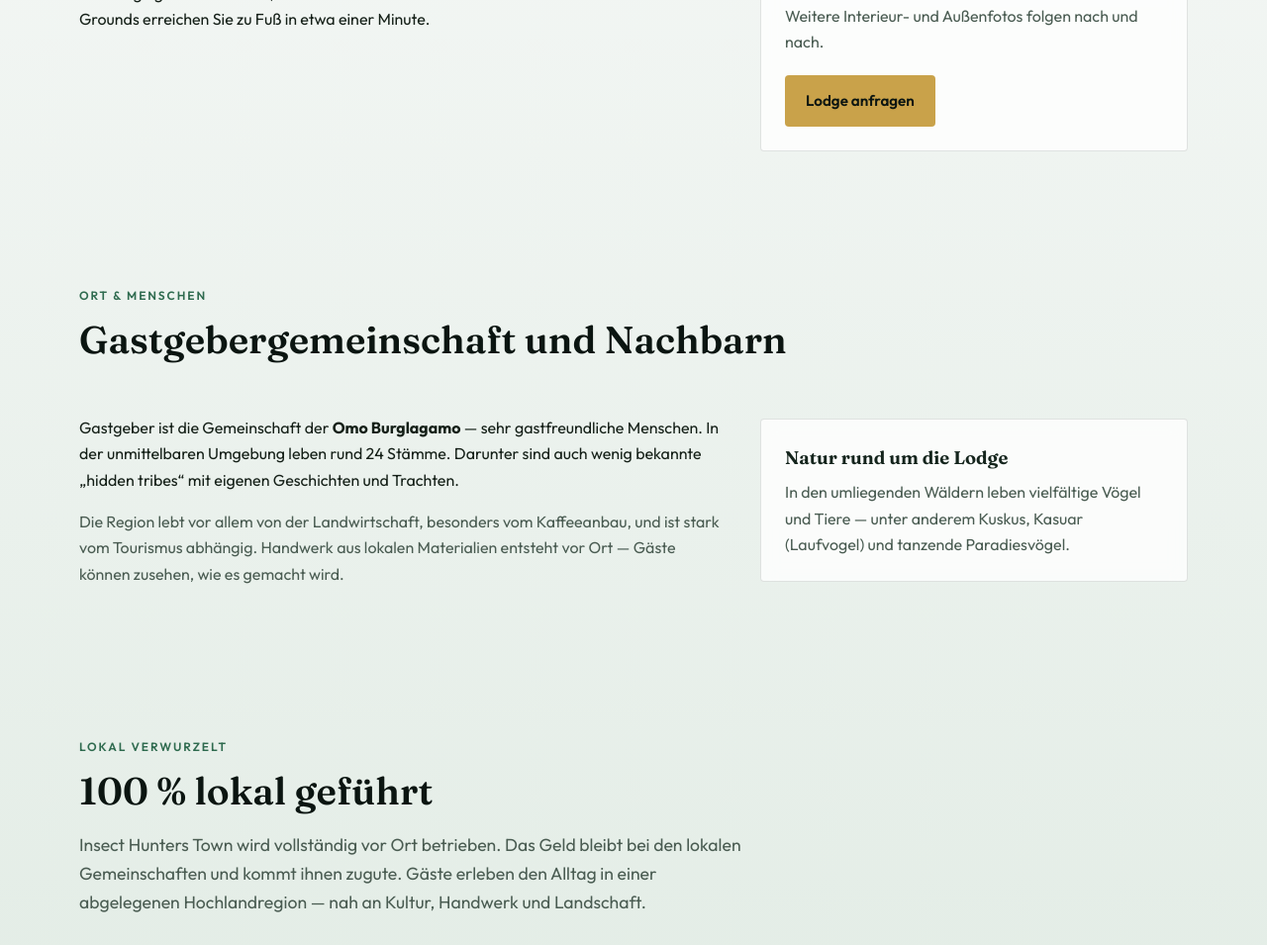
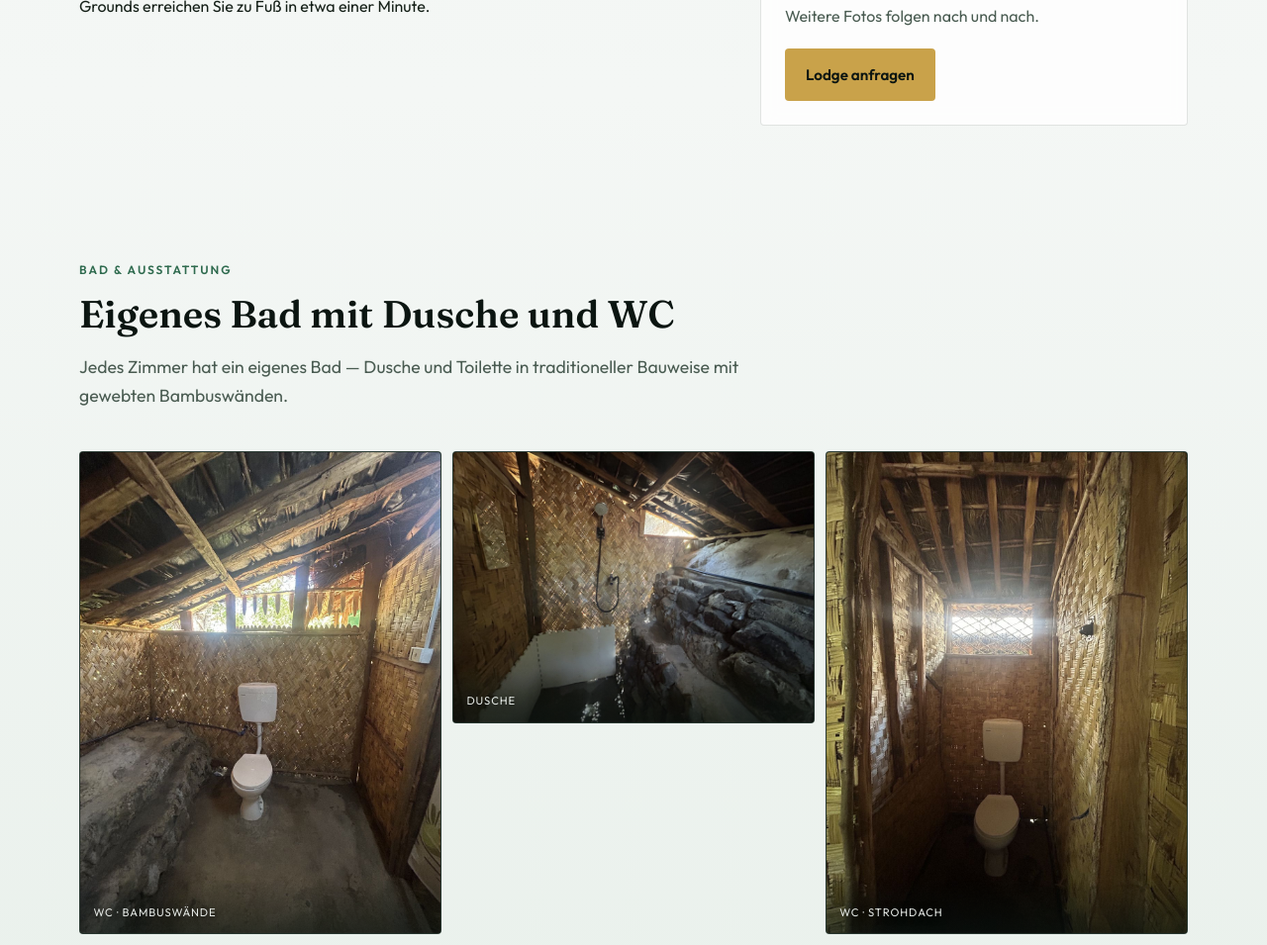
Before and after one commit to jari-alt/PNG, a website: page public/lodge.html in a window 1280 px wide. Shown: the part 1581-2536 px from the top of the page at 99% size. Drawn offline with Linux system fonts and the light colour scheme.

Commit message:
Add bathroom amenity interiors to lodge gallery
Web-optimized toilet and shower photos in a dedicated Bad
section; Single and exterior slots still pending.

Co-authored-by: jari-alt <jari-alt@users.noreply.github.com>

```diff
--- a/public/css/styles.css
+++ b/public/css/styles.css
@@ -644,6 +644,26 @@ h3 {
   padding: 1.5rem 0.85rem 0.75rem;
 }
 
+.gallery--amenities {
+  grid-template-columns: repeat(3, 1fr);
+  grid-template-rows: none;
+  min-height: 0;
+  margin-top: 1.5rem;
+}
+
+.gallery--amenities .gallery-item:first-child {
+  grid-row: auto;
+}
+
+.gallery--amenities .gallery-item {
+  min-height: 220px;
+  aspect-ratio: 3 / 4;
+}
+
+.gallery--amenities .gallery-item--wide {
+  aspect-ratio: 4 / 3;
+}
+
 /* Page hero (inner pages) */
 .page-hero {
   padding: 3.5rem 0 2rem;
@@ -966,6 +986,15 @@ textarea {
     grid-column: 1 / -1;
     min-height: 180px;
   }
+
+  .gallery--amenities {
+    grid-template-columns: 1fr;
+  }
+
+  .gallery--amenities .gallery-item:first-child {
+    grid-column: auto;
+    min-height: 220px;
+  }
 }
 
 @media (prefers-reduced-motion: reduce) {
--- a/public/lodge.html
+++ b/public/lodge.html
@@ -79,7 +79,7 @@
             <figcaption>Double · Insect-Hunter-Motiv</figcaption>
           </figure>
         </div>
-        <p class="muted reveal" style="margin:-1.5rem 0 2.5rem">Weitere Fotos folgen (Single, Bäder, Außenansichten).</p>
+        <p class="muted reveal" style="margin:-1.5rem 0 2.5rem">Weitere Zimmerfotos (z.&nbsp;B. Single) und Außenansichten folgen.</p>
 
         <div class="intro-grid">
           <div class="reveal">
@@ -95,9 +95,56 @@
               <li><strong>Single</strong> — mit eigenem Bad (Dusche und WC)</li>
               <li>Traditionelle Häuser und Restaurant vor Ort</li>
             </ul>
-            <p class="muted" style="margin:1rem 0 0">Weitere Interieur- und Außenfotos folgen nach und nach.</p>
+            <p class="muted" style="margin:1rem 0 0">Weitere Fotos folgen nach und nach.</p>
             <a class="btn btn-primary" href="kontakt.html" style="margin-top:1.25rem">Lodge anfragen</a>
           </aside>
+        </div>
+      </div>
+    </section>
+
+    <section class="section section-tight">
+      <div class="wrap">
+        <div class="section-head reveal">
+          <div>
+            <p class="eyebrow">Bad &amp; Ausstattung</p>
+            <h2>Eigenes Bad mit Dusche und WC</h2>
+            <p class="lead">Jedes Zimmer hat ein eigenes Bad — Dusche und Toilette in traditioneller Bauweise mit gewebten Bambuswänden.</p>
+          </div>
+        </div>
+        <div class="gallery gallery--amenities reveal" aria-label="Bad-Galerie">
+          <figure class="gallery-item gallery-item--photo">
+            <img
+              src="assets/lodge/bath-toilet-01.jpg"
+              width="1050"
+              height="1400"
+              alt="Toilette mit gewebten Bambuswänden und belüftetem Dachabschluss"
+              loading="lazy"
+              decoding="async"
+            >
+            <figcaption>WC · Bambuswände</figcaption>
+          </figure>
+          <figure class="gallery-item gallery-item--photo gallery-item--wide">
+            <img
+              src="assets/lodge/bath-shower-01.jpg"
+              width="1600"
+              height="1200"
+              alt="Dusche mit gewebten Wänden, Stein und silbernem Duschkopf"
+              loading="lazy"
+              decoding="async"
+            >
+            <figcaption>Dusche</figcaption>
+          </figure>
+          <figure class="gallery-item gallery-item--photo">
+            <img
+              src="assets/lodge/bath-toilet-02.jpg"
+              width="1050"
+              height="1400"
+              alt="Toilettenkabine mit Strohdach und Gitterfenster"
+              loading="lazy"
+              decoding="async"
+            >
+            <figcaption>WC · Strohdach</figcaption>
+          </figure>
         </div>
       </div>
     </section>
```
Also changed, not shown: public/assets/lodge/bath-shower-01.jpg (added), public/assets/lodge/bath-toilet-01.jpg (added), public/assets/lodge/bath-toilet-02.jpg (added).
